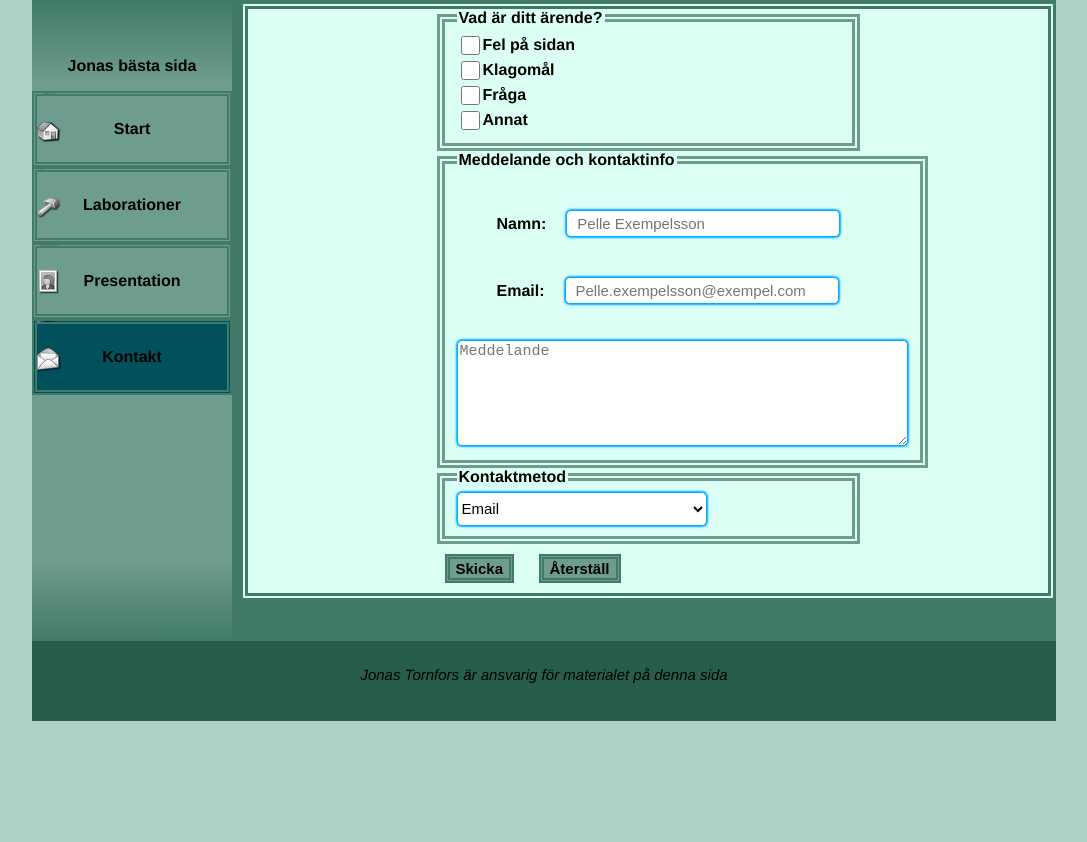
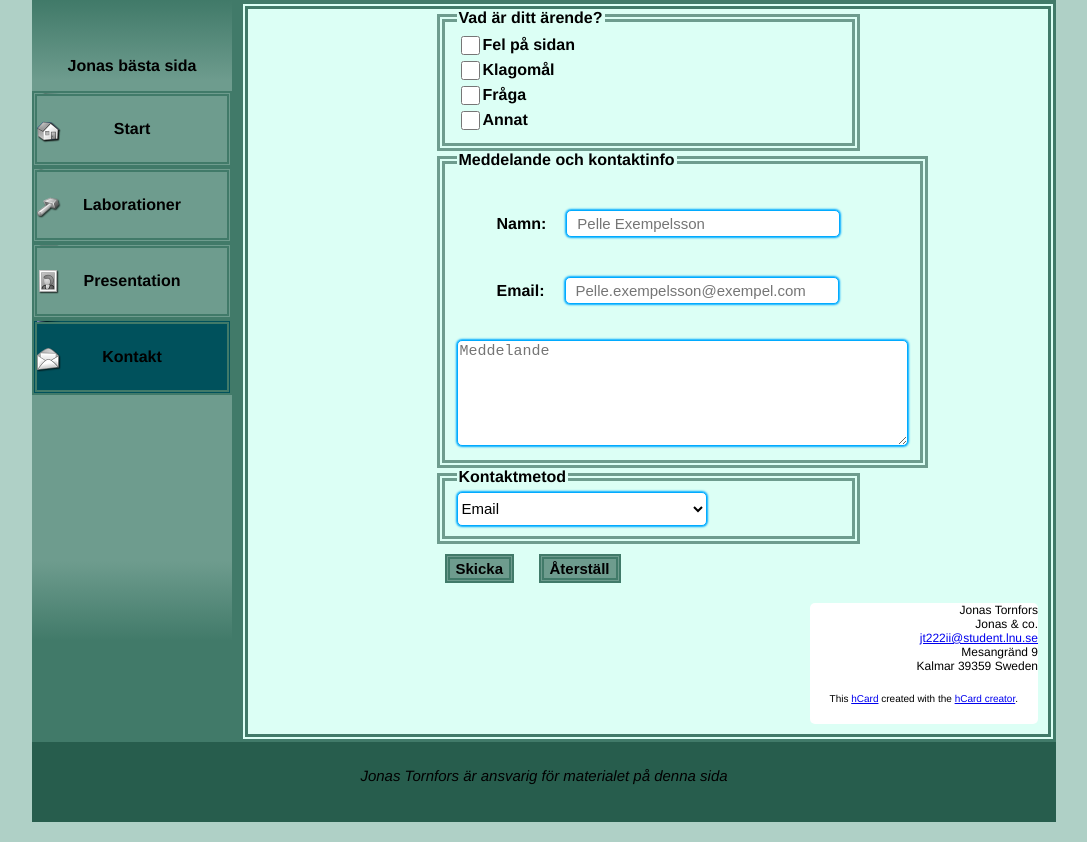
Before and after one commit to jt222ii/1ik415-jt222ii-laborationer, a plain HTML site: page pages/kontakt.html in a window 1280 px wide. Shown: the part 177-1019 px from the top of the page, without its empty margins (96-1183 px from the left). Before the commit the page ends 918 px from the top, so only its background shows below. Drawn offline with Linux system fonts and the light colour scheme.

Commit message:
probably done with 5.2

```diff
--- a/css/style.css
+++ b/css/style.css
@@ -377,3 +377,12 @@ margin:20px;
 article {
     border-bottom: double 8px #417A69;
 }
+#hcard-Jonas-Tornfors{
+    font-size:12px;
+    display:block;
+    background-color:white;
+    border-radius:5px;
+    float:right;
+    text-align:right;
+    margin:10px;
+}
--- a/pages/kontakt.html
+++ b/pages/kontakt.html
@@ -53,6 +53,21 @@
             <input type="submit" value="Skicka"/>
             <input type="reset" value="Återställ"/>
         </form>
+            <div id="hcard-Jonas-Tornfors" class="vcard">
+                <span class="fn">Jonas Tornfors</span>
+                <div class="org">Jonas & co.</div>
+                <a class="email" href="mailto:jt222ii@student.lnu.se">jt222ii@student.lnu.se</a>
+                <div class="adr">
+                <div class="street-address">Mesangränd 9</div>
+                <span class="locality">Kalmar</span>
+
+                <span class="postal-code">39359</span>
+
+                <span class="country-name">Sweden</span>
+
+                </div>
+                <p style="font-size:smaller;">This <a href="http://microformats.org/wiki/hcard">hCard</a> created with the <a href="http://microformats.org/code/hcard/creator">hCard creator</a>.</p>
+            </div>
         </div>
         <footer><p>Jonas Tornfors är ansvarig för materialet på denna sida</p></footer>
     </div>
```
